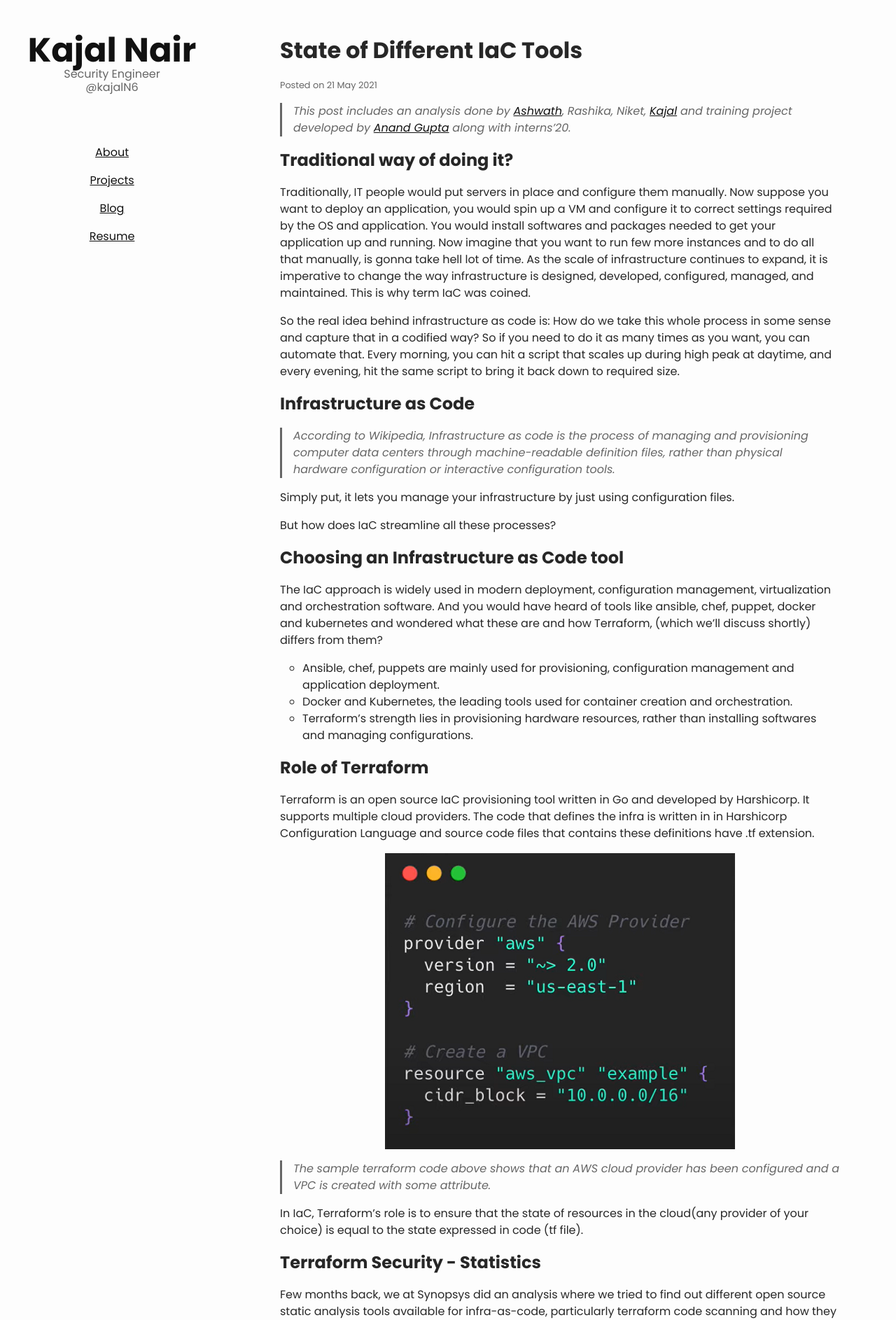
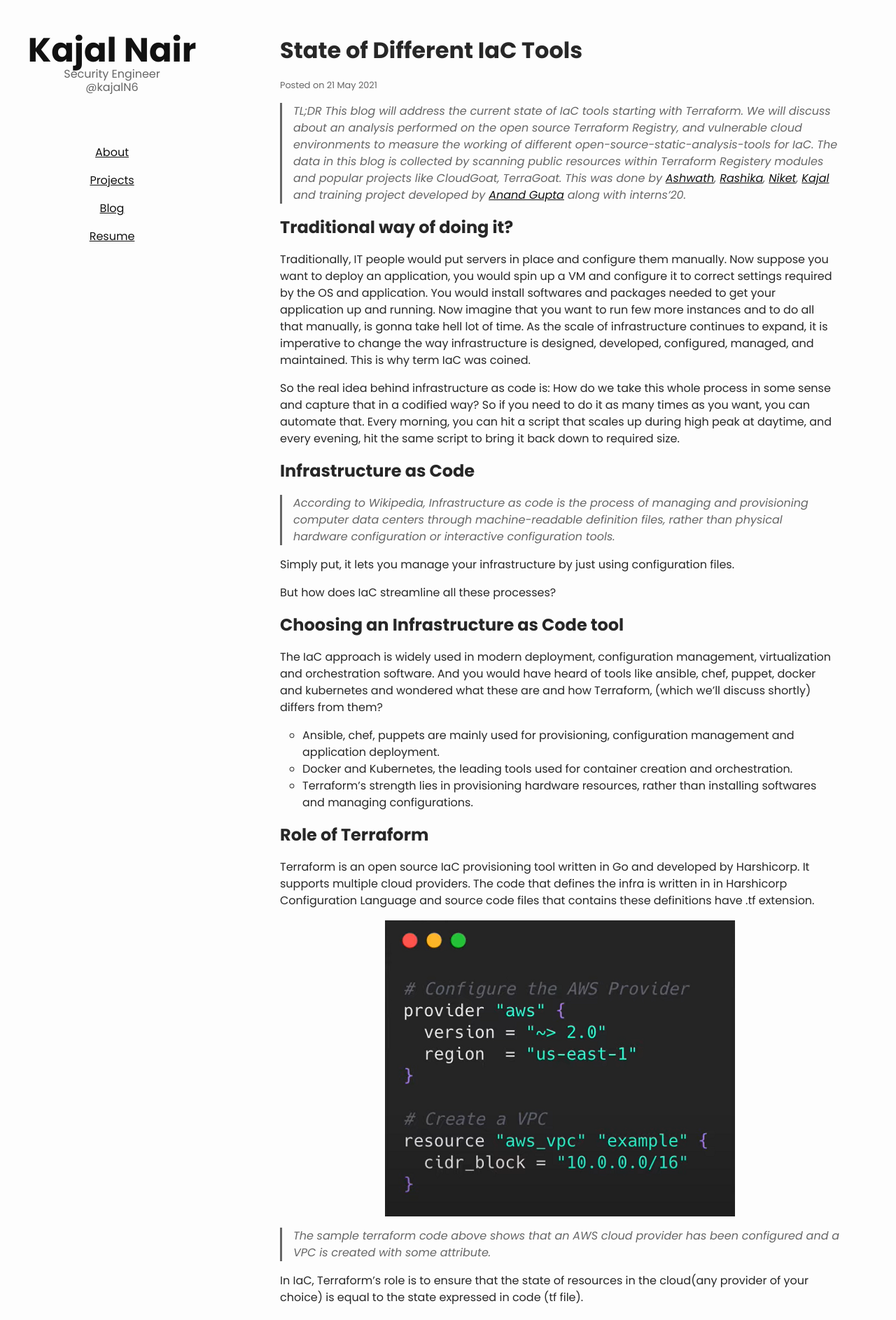
Before and after one commit to kajalNair/kajalNair.github.io, a Jekyll site: the page built from _blog/State-of-Different-IaC-Tools.md, in a window 1280 px wide. Shown: the top 1886 px of the page at 70% size. Built offline with Jekyll 4.4.1, drawn with Linux system fonts in a browser that asks for light colours; comment, search, counter and statistics services are not loaded; some of the changed text lies outside the part shown.

Commit message:
Update State-of-Different-IaC-Tools.md

```diff
--- a/_blog/State-of-Different-IaC-Tools.md
+++ b/_blog/State-of-Different-IaC-Tools.md
@@ -3,7 +3,9 @@
 description: Static Analysis of Infrastructure as Code
 ---
 
-> This post includes an analysis done by [Ashwath](https://twitter.com/ka3hk), Rashika, Niket, [Kajal](https://twitter.com/kajalN6) and training project developed by [Anand Gupta](https://www.linkedin.com/in/anand-gupta-8495aa43/) along with interns'20.
+> TL;DR
+This blog will address the current state of IaC tools starting with Terraform. We will discuss about an analysis performed on the open source Terraform Registry, and vulnerable cloud environments to measure the working of different open-source-static-analysis-tools for IaC. The data in this blog is collected by scanning public resources within Terraform Registery modules and popular projects like CloudGoat, TerraGoat.
+This was done by [Ashwath](https://twitter.com/ka3hk), [Rashika](https://www.linkedin.com/in/rashika-singh-7529b4137), [Niket](https://www.linkedin.com/in/masterniketyadav/), [Kajal](https://twitter.com/kajalN6) and training project developed by [Anand Gupta](https://www.linkedin.com/in/anand-gupta-8495aa43/) along with interns'20.
 
 
 ## Traditional way of doing it?
```
